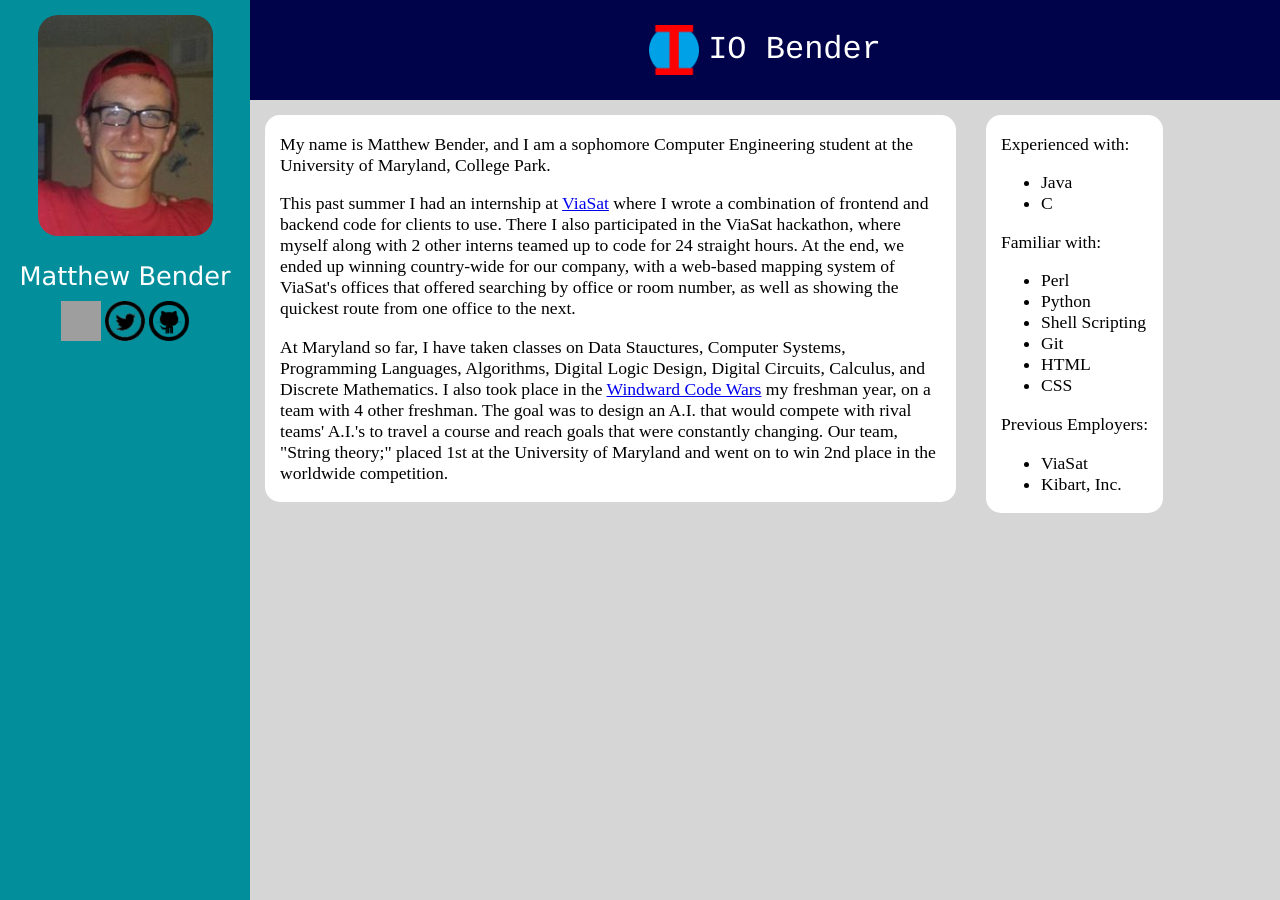
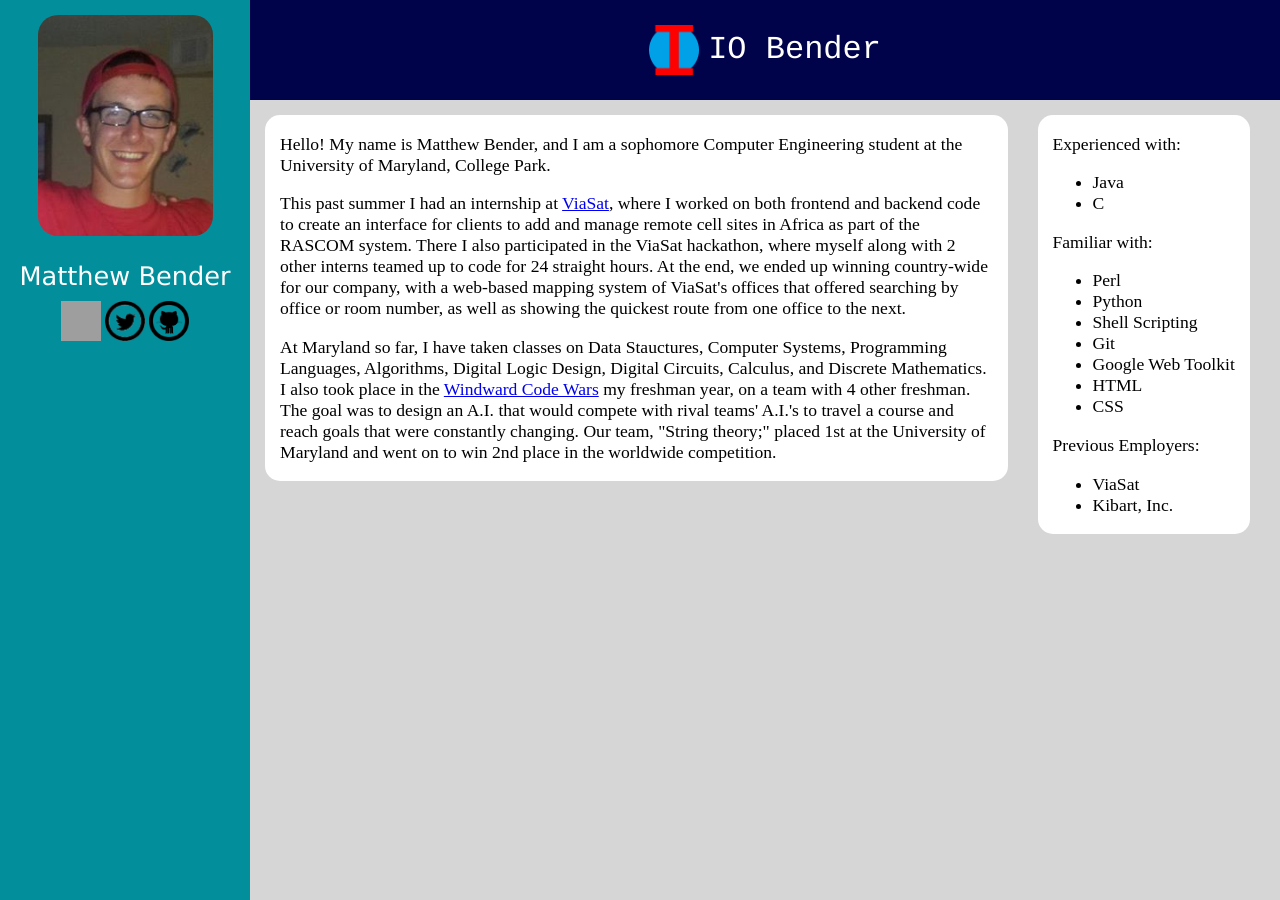
Before and after one commit to iobender/IOBender, a PHP site: page /dev/index.html in a window 1280 px wide. Run offline with PHP 8.4, Linux system fonts and the light colour scheme; grey boxes are pictures that could not be loaded.

Commit message:
Added RASCOM info

```diff
--- a/dev/index.css
+++ b/dev/index.css
@@ -49,7 +49,7 @@ div {
 }
 
 #content-text-wrapper {
-	width: 70%;
+	width: 75%;
 	float: left;
 }
 
@@ -63,7 +63,7 @@ div {
 }
 
 #content-list-wrapper {
-	width: 30%;
+	width: 25%;
 	float: right;
 }
 
--- a/dev/index.html
+++ b/dev/index.html
@@ -22,8 +22,8 @@
 
 	<div id="content">
 		<div id="content-text-wrapper"><div id="content-text">
-			<p>My name is Matthew Bender, and I am a sophomore Computer Engineering student at the University of Maryland, College Park.</p>
-			<p>This past summer I had an internship at <a href="https://www.viasat.com">ViaSat</a> where I wrote a combination of frontend and backend code for clients to use. There I also participated in the ViaSat hackathon, where myself along with 2 other interns teamed up to code for 24 straight hours. At the end, we ended up winning country-wide for our company, with a web-based mapping system of ViaSat's offices that offered searching by office or room number, as well as showing the quickest route from one office to the next.</p>
+			<p>Hello! My name is Matthew Bender, and I am a sophomore Computer Engineering student at the University of Maryland, College Park.</p>
+			<p>This past summer I had an internship at <a href="https://www.viasat.com">ViaSat</a>, where I worked on both frontend and backend code to create an interface for clients to add and manage remote cell sites in Africa as part of the RASCOM system. There I also participated in the ViaSat hackathon, where myself along with 2 other interns teamed up to code for 24 straight hours. At the end, we ended up winning country-wide for our company, with a web-based mapping system of ViaSat's offices that offered searching by office or room number, as well as showing the quickest route from one office to the next.</p>
 			<p>At Maryland so far, I have taken classes on Data Stauctures, Computer Systems, Programming Languages, Algorithms, Digital Logic Design, Digital Circuits, Calculus, and Discrete Mathematics. I also took place in the <a href="https://www.windward.net/code-war/">Windward Code Wars</a> my freshman year, on a team with 4 other freshman. The goal was to design an A.I. that would compete with rival teams' A.I.'s to travel a course and reach goals that were constantly changing. Our team, "String theory;" placed 1st at the University of Maryland and went on to win 2nd place in the worldwide competition.</p>
 		</div></div>
 
@@ -39,6 +39,7 @@
 				<li>Python</li>
 				<li>Shell Scripting</li>
 				<li>Git</li>
+				<li>Google Web Toolkit</li>
 				<li>HTML</li>
 				<li>CSS</li>
 			</ul>
```
